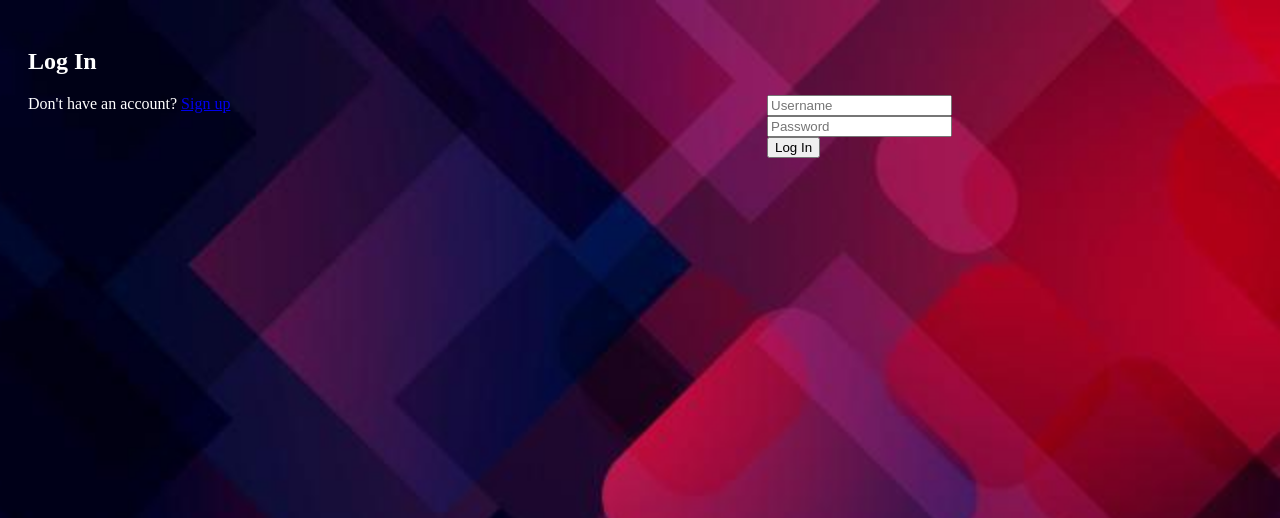
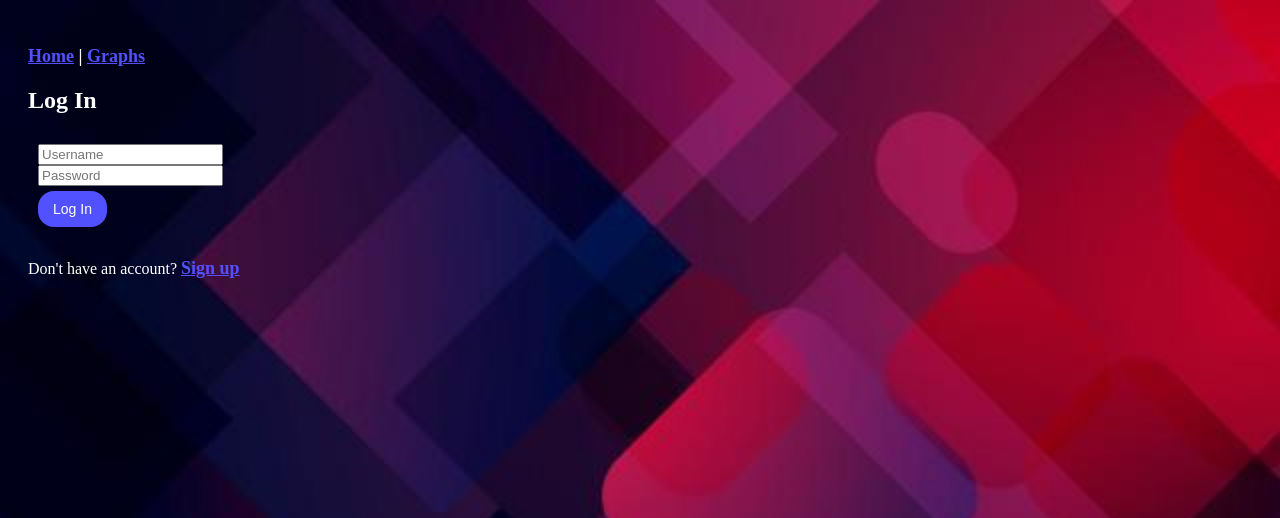
Before and after one commit to ABL15220/Mael-Investment-Project, a Flask app: page /login in a window 1280 px wide. Shown: the top 518 px of the page. Run offline with Flask 3, Linux system fonts and the light colour scheme.

Commit message:
login system is fully done might make a page entirely for it but for now it works fine

```diff
--- a/static/styles/styles.css
+++ b/static/styles/styles.css
@@ -17,7 +17,7 @@ body {
     width: 1000px;
 }
 
-form{
+#form{
     float: right;
     padding-left: 100px;
     padding-right: 300px;
@@ -31,7 +31,7 @@ form{
 }
 
 #disclaimer{
-    text-align: left, bottom;
+    text-align: left;
     font-style: italic;
     color: gray;
     width: auto;
@@ -58,17 +58,16 @@ form{
 
 #links, #right_links {
     text-decoration: none;
-    color: white;
     font-weight: bold;
     text-align: left;
     font-size: large;
 }
 
-#graph_link:visited, #home_link:visited {
+#graph_link:visited, #home_link:visited, #link:visited {
     color: rgb(81, 81, 255);
 }
 
-#graph_link:hover, #home_link:hover {
+#graph_link:hover, #home_link:hover, #link:hover {
     color: rgb(219, 35, 207);
 }
 
@@ -83,7 +82,7 @@ form{
 }
 
 .account_link:hover {
-    color: rgb(164, 3, 154);
+    color: black !important;
 }
 
 .account_link:visited {
@@ -99,7 +98,7 @@ form{
     height: 500px;
 }
 
-#calculate_button, #save_chart_btn, #delete_chart_button, #download_chart_btn {
+#calculate_button, #save_chart_btn, #delete_chart_button, #download_chart_btn, #submit_btn {
     background-color: rgb(81, 81, 255);
     color: white;
     border: none;
@@ -116,3 +115,14 @@ form{
     background-color: white;
     margin-top: 10px;
 }
+
+#login_form {
+    float: left;
+    padding: 10px;
+}
+
+#link {
+    font-weight: bold;
+    font-size: large;
+    color: rgb(81, 81, 255);
+}
--- a/templates/index.html
+++ b/templates/index.html
@@ -8,7 +8,7 @@
 
     <p id="right_links">
         {% if username %}
-            <a href="{{ url_for('logout') }}" class="account_link">Logout</a>
+            <a href="{{ url_for('logout') }}" class="account_link">Log out</a>
         {% else %}
             <a href="{{ url_for('login') }}" class="account_link">Login</a> |
             <a href="{{ url_for('signup') }}" class="account_link">Sign up</a>
@@ -40,7 +40,7 @@
     </p>
 
     <h2 id="form_title">Input the parameters</h2>
-    <form method="POST" action="{{ url_for('calculate') }}" enctype="multipart/form-data">
+    <form method="POST" action="{{ url_for('calculate') }}" enctype="multipart/form-data" id="form">
 
         <input type="number" name="years_married" placeholder="Number of years married" required><br>
         <input type="number" name="children" placeholder="Number of children" required><br>
--- a/templates/login.html
+++ b/templates/login.html
@@ -4,19 +4,24 @@
 
 {% block content %}
 
+    <p id="links"><a href="{{ url_for('index') }}" id="home_link">Home</a> | <a href="{{ url_for('graphs') }}" id="graph_link">Graphs</a></p>
+
     <h2>Log In</h2>
 
-    <form method="POST">
+    <div id="login_form">
+        <form method="POST">
         <input type="text" name="username" placeholder="Username" required><br>
         <input type="password" name="password" placeholder="Password" required><br>
-        <input type="submit" value="Log In">
-    </form>
+        <input type="submit" value="Log In" id="submit_btn"><br>
+        </form>
+    </div><br><br><br><br><br><br>
+
 
     {% if error %}
     <p style="color:red;">{{ error }}</p>
     {% endif %}
 
-    <p>Don't have an account? <a href="{{ url_for('signup') }}">Sign up</a></p>
+    <p>Don't have an account? <a href="{{ url_for('signup') }}" id="link">Sign up</a></p>
 
     <i id="disclaimer">Note: This is a fun project and not meant to be taken seriously. If anyone involved is offended by this project, please
         contact me at:alexandretuanle@gmail.com</i><br>
--- a/templates/signup.html
+++ b/templates/signup.html
@@ -4,19 +4,21 @@
 
 {% block content %}
 
+    <p id="links"><a href="{{ url_for('index') }}" id="home_link">Home</a> | <a href="{{ url_for('graphs') }}" id="graph_link">Graphs</a></p>
+
     <h2>Sign Up</h2>
 
     <form method="POST">
         <input type="text" name="username" placeholder="Username" required><br>
         <input type="password" name="password" placeholder="Password" required><br>
-        <input type="submit" value="Sign Up">
+        <input type="submit" value="Sign Up" id="submit_btn">
     </form>
 
     {% if error %}
     <p style="color:red;">{{ error }}</p>
     {% endif %}
 
-    <p>Already have an account? <a href="{{ url_for('login') }}">Log in</a></p>
+    <p>Already have an account? <a href="{{ url_for('login') }}" id="link">Log in</a></p>
 
     <i id="disclaimer">Note: This is a fun project and not meant to be taken seriously. If anyone involved is offended by this project, please
         contact me at: alexandretuanle@gmail.com</i><br>
```
Also changed, not shown: templates/calculate.html (+9 -0 lines), templates/graphs.html (+9 -0 lines), static/Graphs/alex/chart_20250707_185534.png (added).
